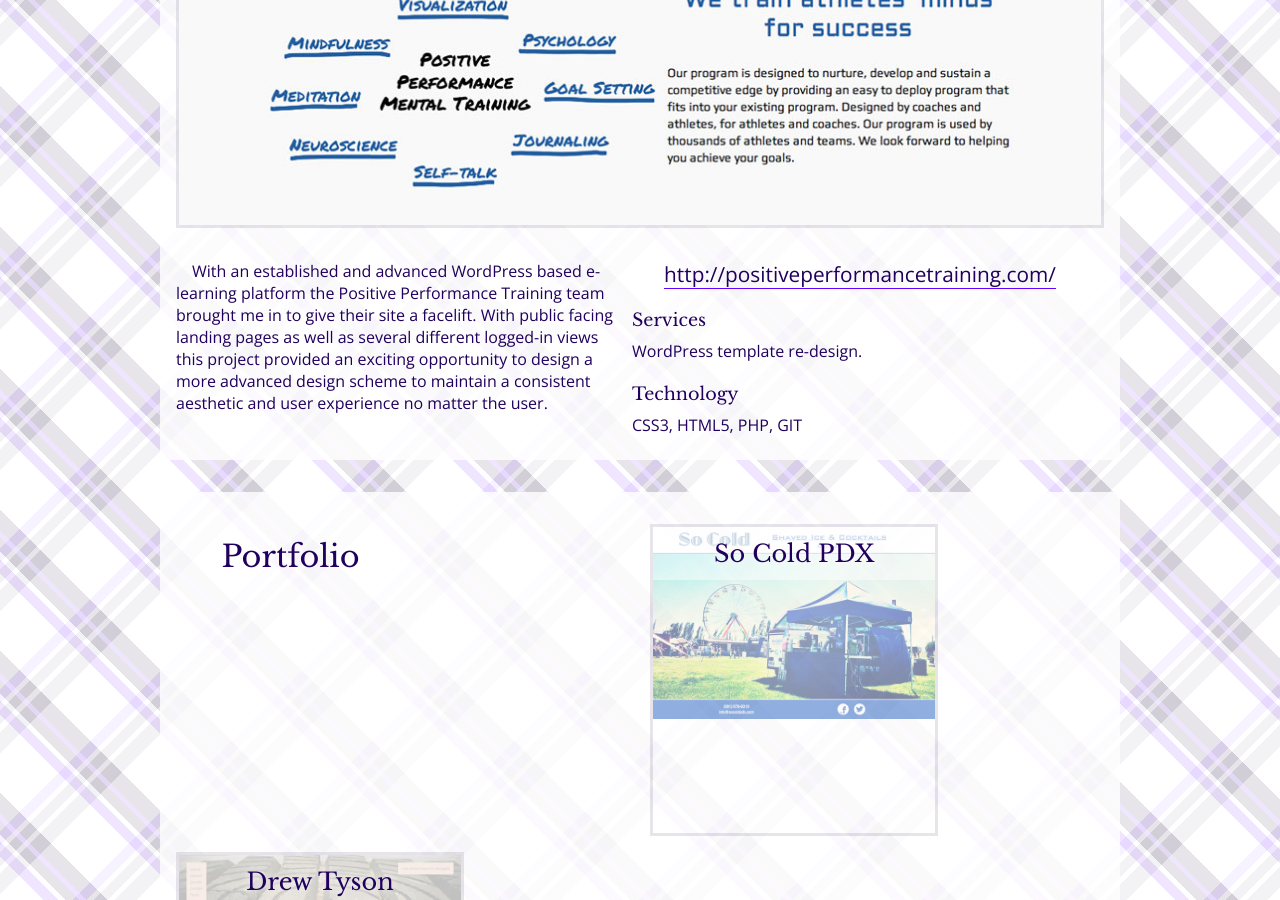
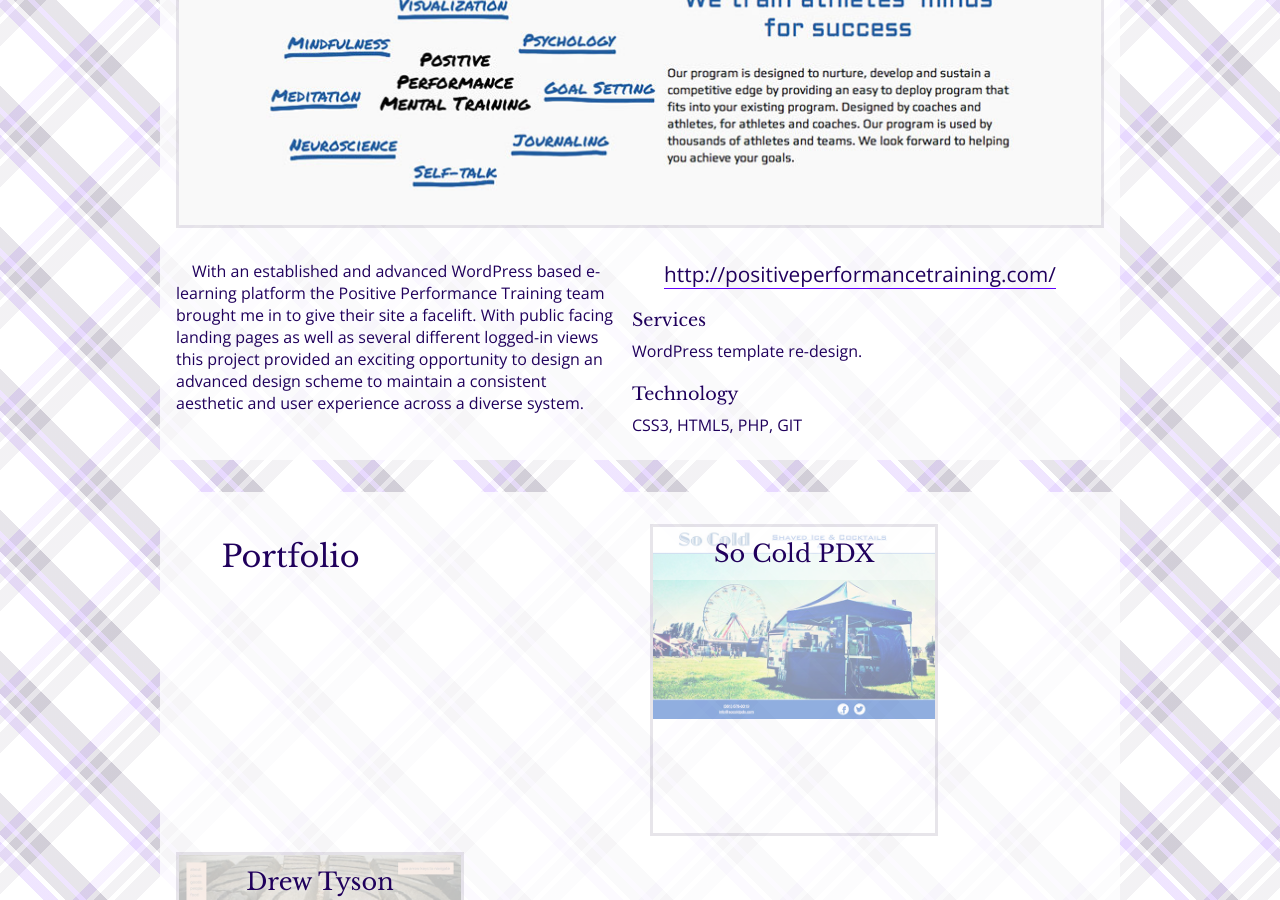
Before and after one commit to fitzryland/workwithfitzto, a Jekyll site: the page built from make/_posts/2013-08-06-positive-performance-training.MARKDOWN, in a window 1280 px wide and 900 px high, scrolled down 866 px. Built offline with Jekyll 4.4.1, drawn with Linux system fonts in a browser that asks for light colours; nearby versions of some CDN libraries; comment, search, counter and statistics services are not loaded.

Commit message:
small PPT descriiption edit

```diff
--- a/make/_posts/2013-08-06-positive-performance-training.MARKDOWN
+++ b/make/_posts/2013-08-06-positive-performance-training.MARKDOWN
@@ -7,4 +7,4 @@
 services: WordPress template re-design.
 tech: CSS3, HTML5, PHP, GIT
 ---
-<p>With an established and advanced WordPress based e-learning platform the Positive Performance Training team brought me in to give their site a facelift. With public facing landing pages as well as several different logged-in views this project provided an exciting opportunity to design a more advanced design scheme to maintain a consistent aesthetic and user experience no matter the user.</p>
+<p>With an established and advanced WordPress based e-learning platform the Positive Performance Training team brought me in to give their site a facelift. With public facing landing pages as well as several different logged-in views this project provided an exciting opportunity to design an advanced design scheme to maintain a consistent aesthetic and user experience across a diverse system.</p>
```
